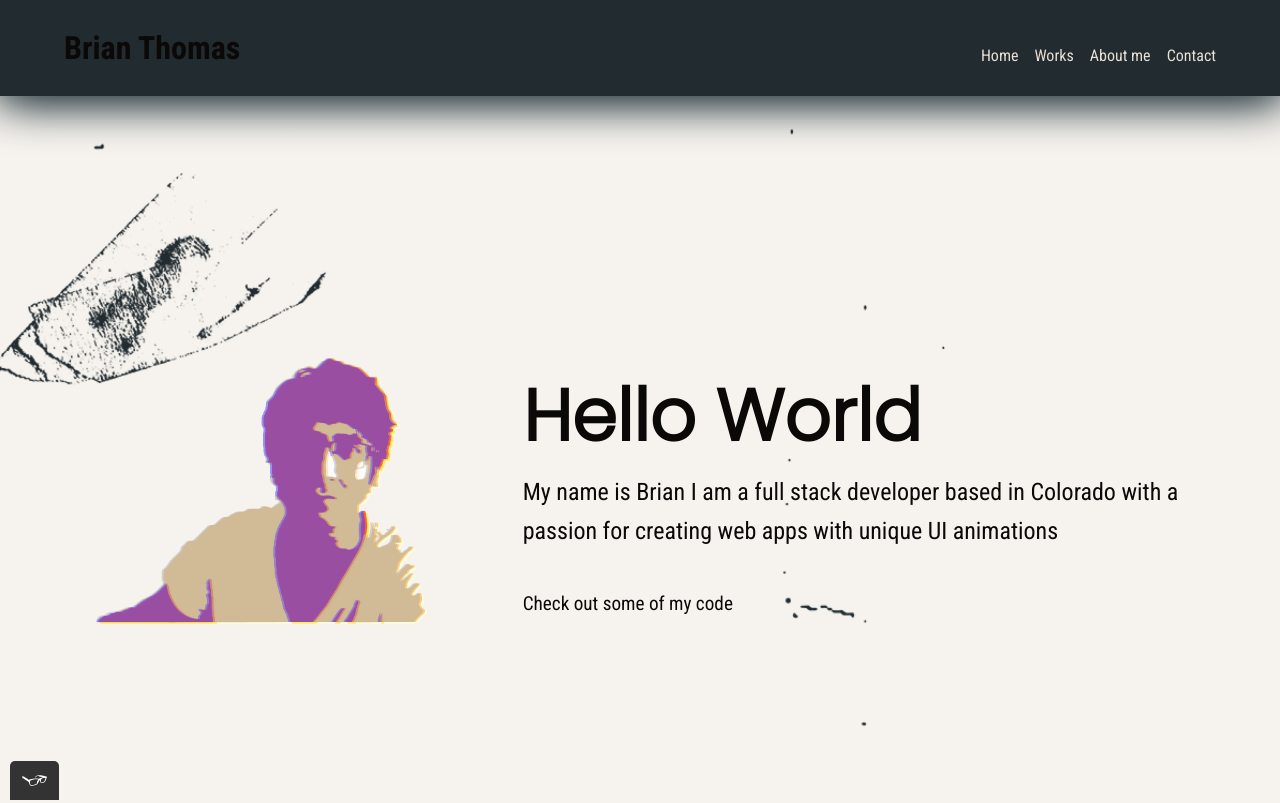
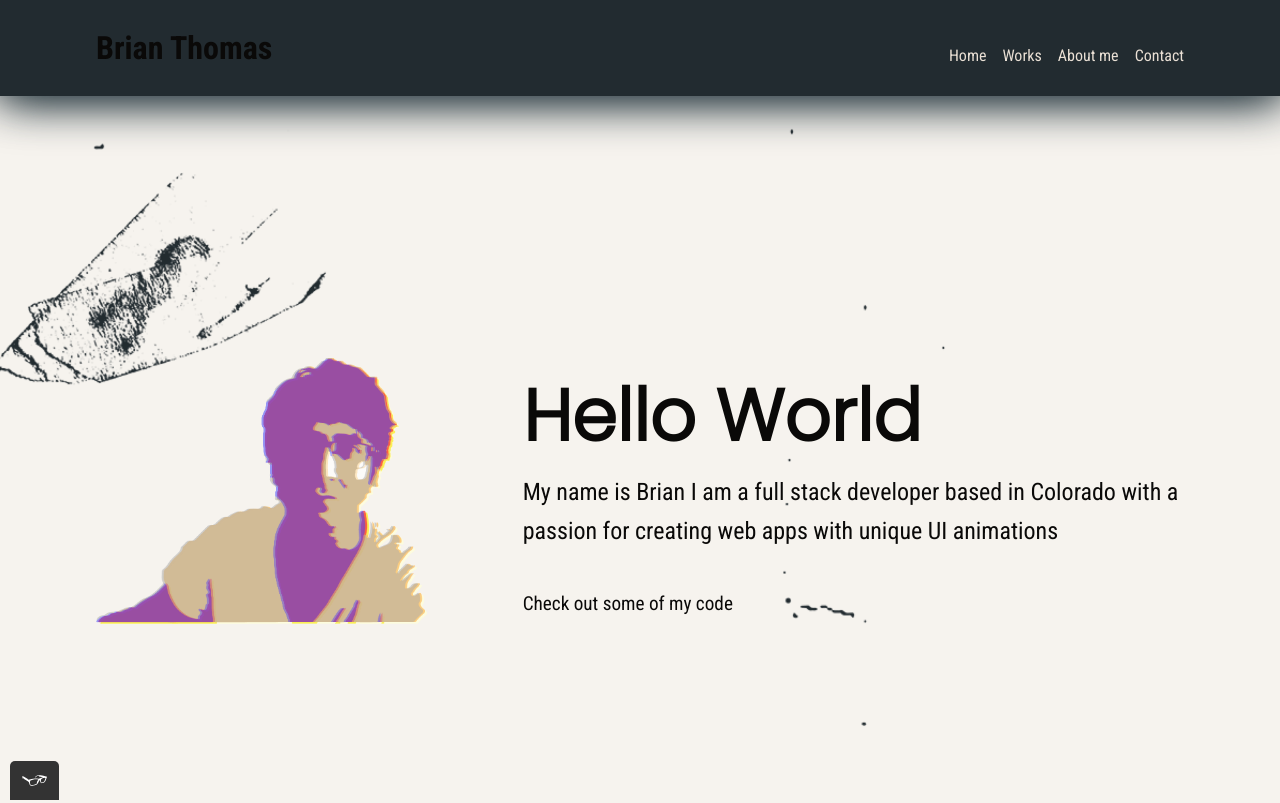
Before and after one commit to joyreacher/portfolio-website, a plain HTML site: page index.html in a window 1280 px wide. Shown: the top 803 px of the page. Drawn offline with Linux system fonts and the light colour scheme.

Commit message:
This keeps header content aligned

```diff
--- a/css/variables/base.css
+++ b/css/variables/base.css
@@ -1,5 +1,5 @@
 *{
-    --header-padding: 2em 4em;
+    --header-padding: 2em 6em;
     --main-padding: 5em 5em;
     --mobile-padding: 2em 2em;
     --shadow-1: 3px 3px 3em hsla(31, 33%, 68%, .7), -.5em 1.5em 1.5em hsla(30, 11%, 4%, .134);
```
